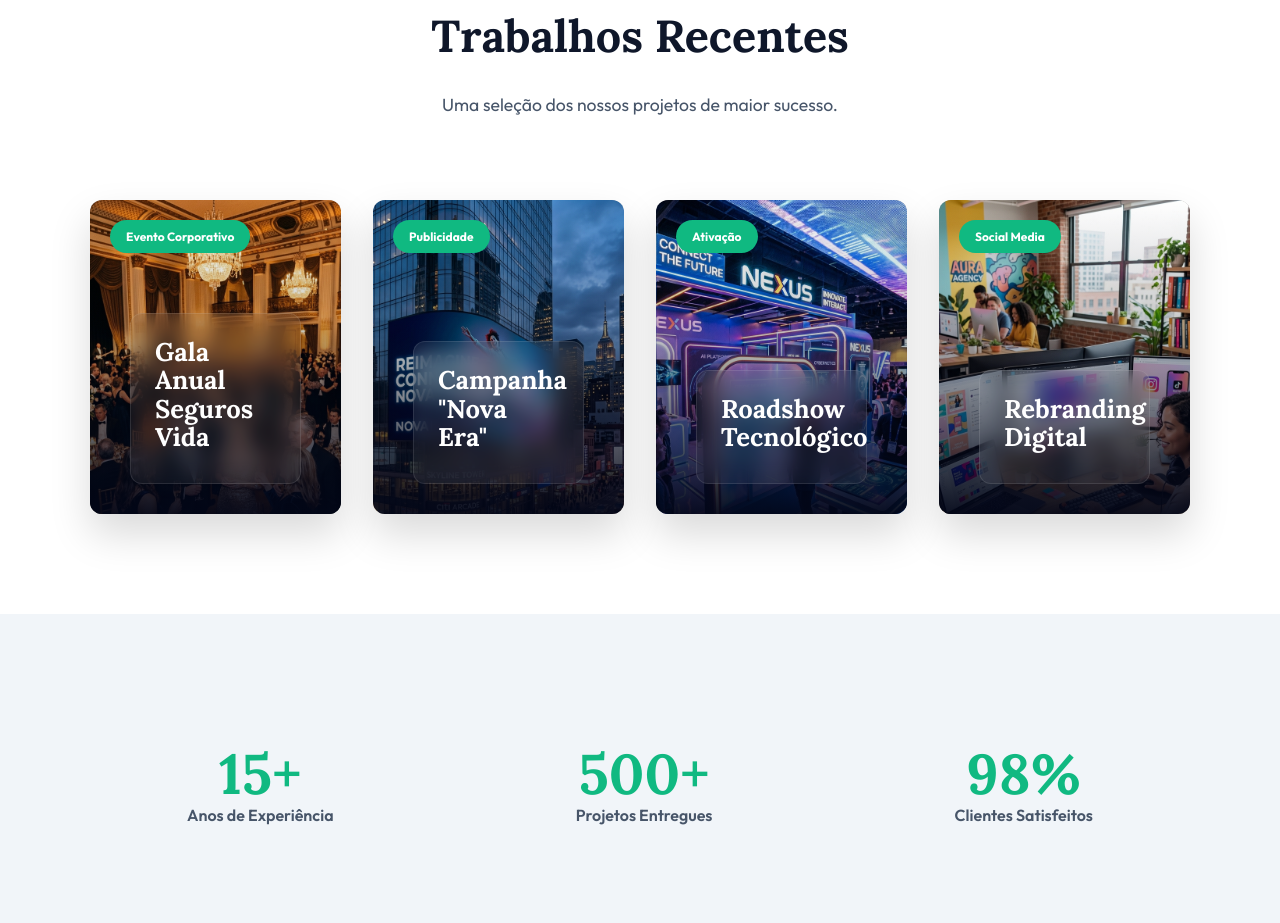
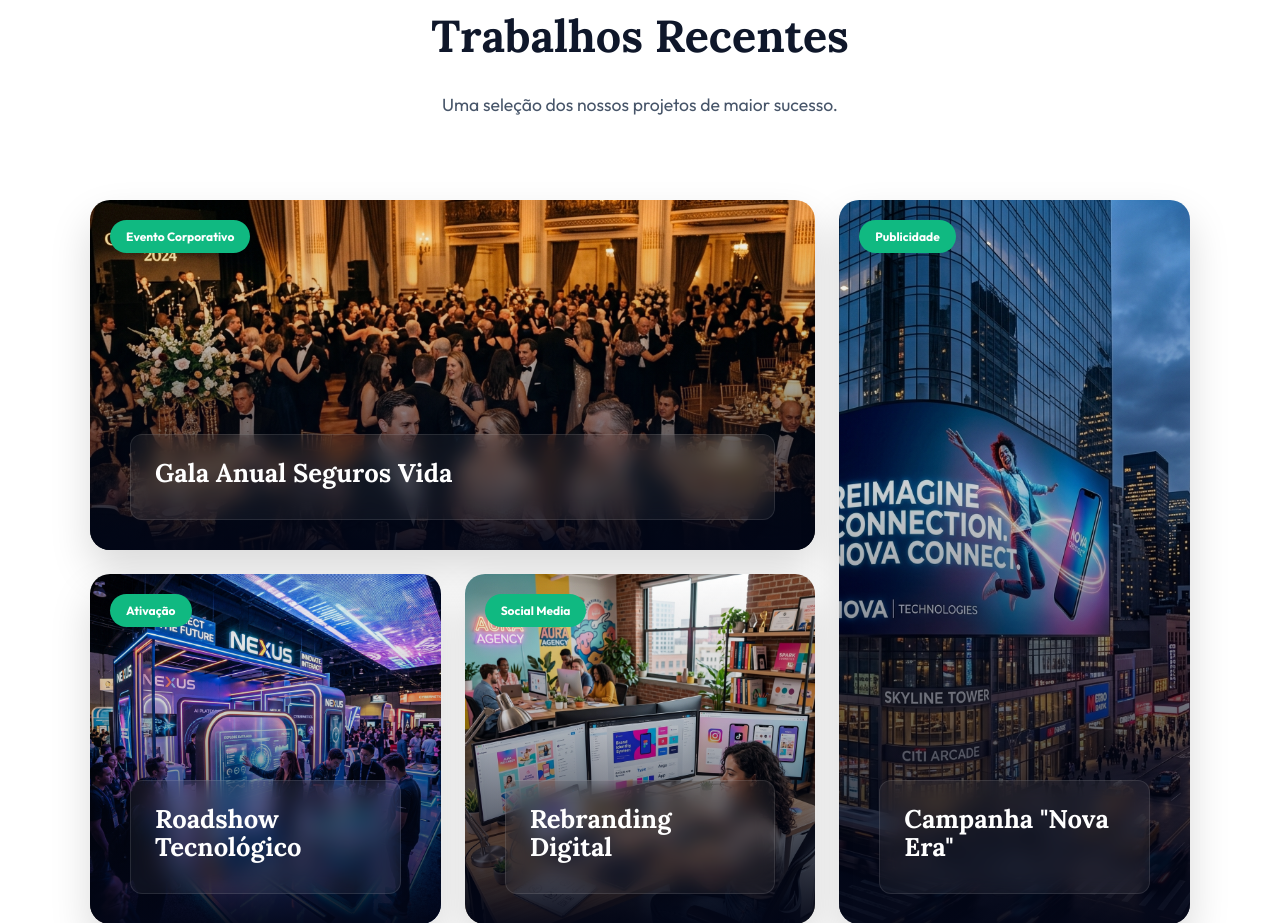
Before and after one commit to Tryhard18/clausulasolida, a PHP site: page /portfolio.html in a window 1280 px wide. Shown: the part 233-1156 px from the top of the page. Run offline with PHP 8.4, Linux system fonts and the light colour scheme.

Commit message:
Add files via upload

```diff
--- a/portfolio.html
+++ b/portfolio.html
@@ -81,10 +81,10 @@
                     <p>Uma seleção dos nossos projetos de maior sucesso.</p>
                 </div>
 
-                <div class="portfolio-grid">
-                    <article class="portfolio-item animar">
+                <div class="portfolio-bento">
+                    <article class="portfolio-item bento-item-1 animar">
                         <div class="portfolio-tag">Evento Corporativo</div>
-                        <img src="assets/p1.png" alt="Evento 1" loading="lazy" style="width:100%; height:400px; object-fit:cover; background:#ddd;">
+                        <img src="assets/p1.png" alt="Evento 1" loading="lazy">
                         <div class="portfolio-overlay">
                             <div class="portfolio-conteudo-vidro">
                                 <h3>Gala Anual Seguros Vida</h3>
@@ -92,9 +92,9 @@
                             </div>
                         </div>
                     </article>
-                    <article class="portfolio-item animar">
+                    <article class="portfolio-item bento-item-2 animar">
                         <div class="portfolio-tag">Publicidade</div>
-                        <img src="assets/p2.png" alt="Publicidade 1" loading="lazy" style="width:100%; height:400px; object-fit:cover; background:#ccc;">
+                        <img src="assets/p2.png" alt="Publicidade 1" loading="lazy">
                         <div class="portfolio-overlay">
                             <div class="portfolio-conteudo-vidro">
                                 <h3>Campanha "Nova Era"</h3>
@@ -102,9 +102,9 @@
                             </div>
                         </div>
                     </article>
-                    <article class="portfolio-item animar">
+                    <article class="portfolio-item bento-item-3 animar">
                         <div class="portfolio-tag">Ativação</div>
-                        <img src="assets/p3.png" alt="Ativação 1" loading="lazy" style="width:100%; height:400px; object-fit:cover; background:#bbb;">
+                        <img src="assets/p3.png" alt="Ativação 1" loading="lazy">
                         <div class="portfolio-overlay">
                             <div class="portfolio-conteudo-vidro">
                                 <h3>Roadshow Tecnológico</h3>
@@ -112,13 +112,32 @@
                             </div>
                         </div>
                     </article>
-                    <article class="portfolio-item animar">
+                    <article class="portfolio-item bento-item-4 animar">
                         <div class="portfolio-tag">Social Media</div>
-                        <img src="assets/p4.png" alt="Social Media" loading="lazy" style="width:100%; height:400px; object-fit:cover; background:#aaa;">
+                        <img src="assets/p4.png" alt="Social Media" loading="lazy">
                         <div class="portfolio-overlay">
                             <div class="portfolio-conteudo-vidro">
                                 <h3>Rebranding Digital</h3>
                                 <p>Gestão de conteúdo e crescimento de 200%.</p>
+                            </div>
+                        </div>
+                    <article class="portfolio-item bento-item-5 animar">
+                        <div class="portfolio-tag">Design & Branding</div>
+                        <img src="assets/p5.png" alt="Branding" loading="lazy" style="background:#888;">
+                        <div class="portfolio-overlay">
+                            <div class="portfolio-conteudo-vidro">
+                                <h3>Identidade Visual "Lumina"</h3>
+                                <p>Criação de marca completa para startup tecnológica.</p>
+                            </div>
+                        </div>
+                    </article>
+                    <article class="portfolio-item bento-item-6 animar">
+                        <div class="portfolio-tag">Evento Corporativo</div>
+                        <img src="assets/p6.png" alt="Evento 2" loading="lazy" style="background:#666;">
+                        <div class="portfolio-overlay">
+                            <div class="portfolio-conteudo-vidro">
+                                <h3>Lançamento de Produto</h3>
+                                <p>Evento premium com mais de 300 convidados VIP.</p>
                             </div>
                         </div>
                     </article>
@@ -126,21 +145,12 @@
             </div>
         </section>
 
-        <section class="secao-colorida">
+        <section class="cta-final animar">
             <div class="container">
-                <div class="metrias-sucesso animar">
-                    <div class="metrica">
-                        <span class="numero">15+</span>
-                        <span class="label">Anos de Experiência</span>
-                    </div>
-                    <div class="metrica">
-                        <span class="numero">500+</span>
-                        <span class="label">Projetos Entregues</span>
-                    </div>
-                    <div class="metrica">
-                        <span class="numero">98%</span>
-                        <span class="label">Clientes Satisfeitos</span>
-                    </div>
+                <div class="cta-caixa-vidro">
+                    <h2>Pronto para elevar a sua marca?</h2>
+                    <p>Vamos conversar sobre o seu próximo grande projeto.</p>
+                    <a href="contacto.html" class="btn btn-primario glow-effect">Falar com um Especialista</a>
                 </div>
             </div>
         </section>
--- a/style.css
+++ b/style.css
@@ -1495,22 +1495,29 @@ body.dark-mode .redes-sociais a {
   z-index: 1;
 }
 
-.portfolio-grid {
+.portfolio-bento {
   display: grid;
-  grid-template-columns: repeat(4, 1fr);
-  gap: 2rem;
-}
+  grid-template-columns: repeat(3, 1fr);
+  grid-auto-rows: 350px;
+  gap: 1.5rem;
+}
+
+.bento-item-1 { grid-column: span 2; }
+.bento-item-2 { grid-column: span 1; grid-row: span 2; } /* Tall item */
+.bento-item-3 { grid-column: span 1; }
+.bento-item-4 { grid-column: span 1; }
+.bento-item-5 { grid-column: span 2; }
+.bento-item-6 { grid-column: span 1; }
 
 .portfolio-item {
   position: relative;
-  border-radius: 12px;
+  border-radius: 20px;
   overflow: hidden;
   box-shadow: 0 20px 40px rgba(0, 0, 0, 0.15);
   cursor: pointer;
   background: var(--cor-fundo-claro);
   transition: all 0.6s cubic-bezier(0.23, 1, 0.32, 1);
-  aspect-ratio: 4/5;
-  /* Aspect ratio vertical para elegância em linha única */
+  height: 100%;
 }
 
 
@@ -1636,20 +1643,27 @@ body.dark-mode .portfolio-conteudo-vidro {
   transform: translate(5px, -5px);
 }
 
-/* Responsividade do Portfólio */
-@media(max-width: 1200px) {
-  .portfolio-grid {
+/* Responsividade do Portfólio Bento */
+@media(max-width: 1024px) {
+  .portfolio-bento {
     grid-template-columns: repeat(2, 1fr);
   }
-}
-
-@media(max-width: 640px) {
-  .portfolio-grid {
+  .bento-item-1 { grid-column: span 2; }
+  .bento-item-2 { grid-column: span 1; grid-row: span 1; }
+  .bento-item-3 { grid-column: span 1; }
+  .bento-item-4 { grid-column: span 2; }
+  .bento-item-5 { grid-column: span 1; }
+  .bento-item-6 { grid-column: span 1; }
+}
+
+@media(max-width: 768px) {
+  .portfolio-bento {
     grid-template-columns: 1fr;
-  }
-
+    grid-auto-rows: 350px;
+  }
   .portfolio-item {
-    aspect-ratio: 1/1;
+    grid-column: span 1 !important;
+    grid-row: span 1 !important;
   }
 }
 
@@ -2039,8 +2053,6 @@ main > section:first-child:not(.hero) {
 
 .beneficio-card:hover {
     transform: translateY(-10px);
-    box-shadow: var(--sombra-hover);
-    border-color: var(--cor-secundaria);
 }
 
 .beneficio-icone {
```
Also changed, not shown: contacto.html (+1 -21 lines).
